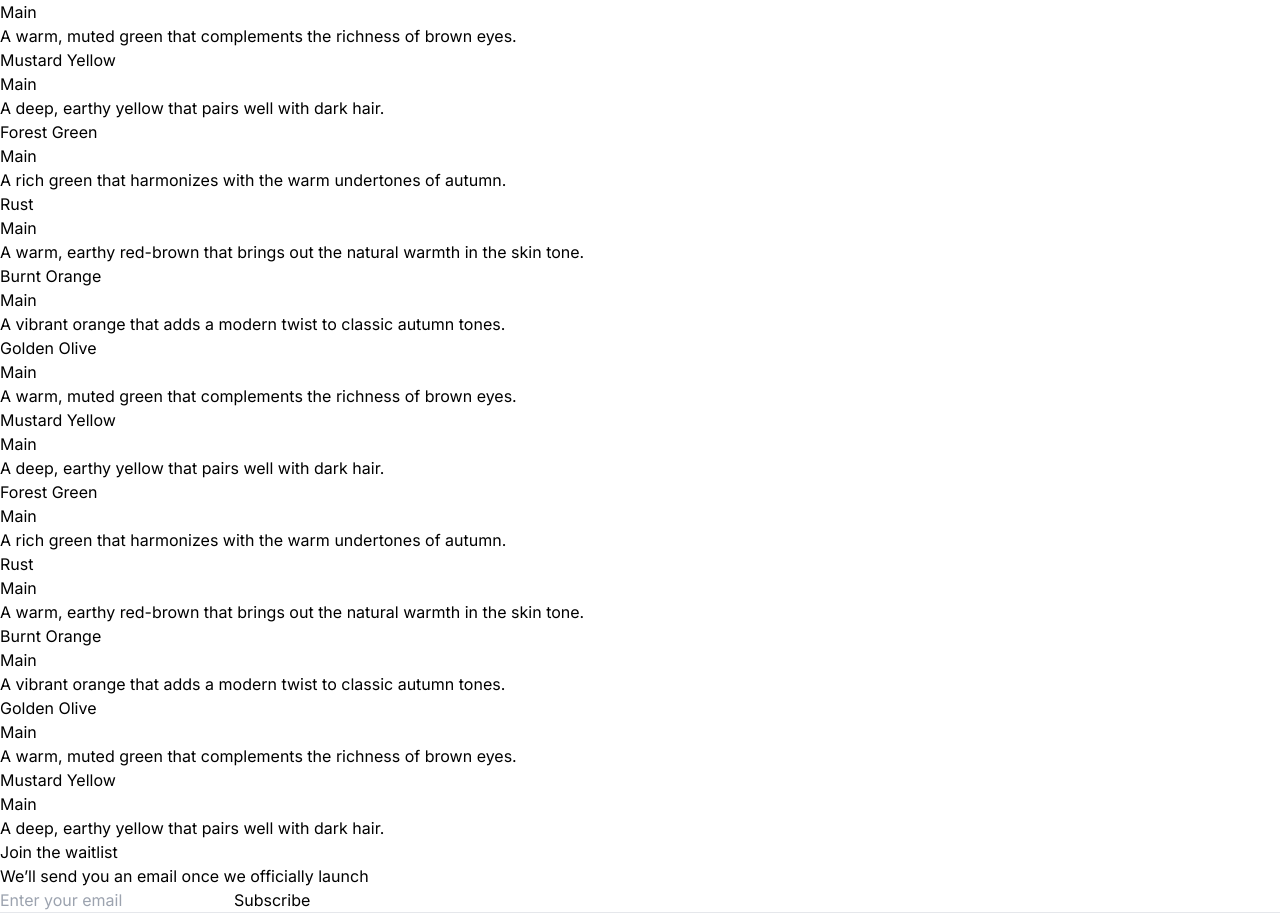
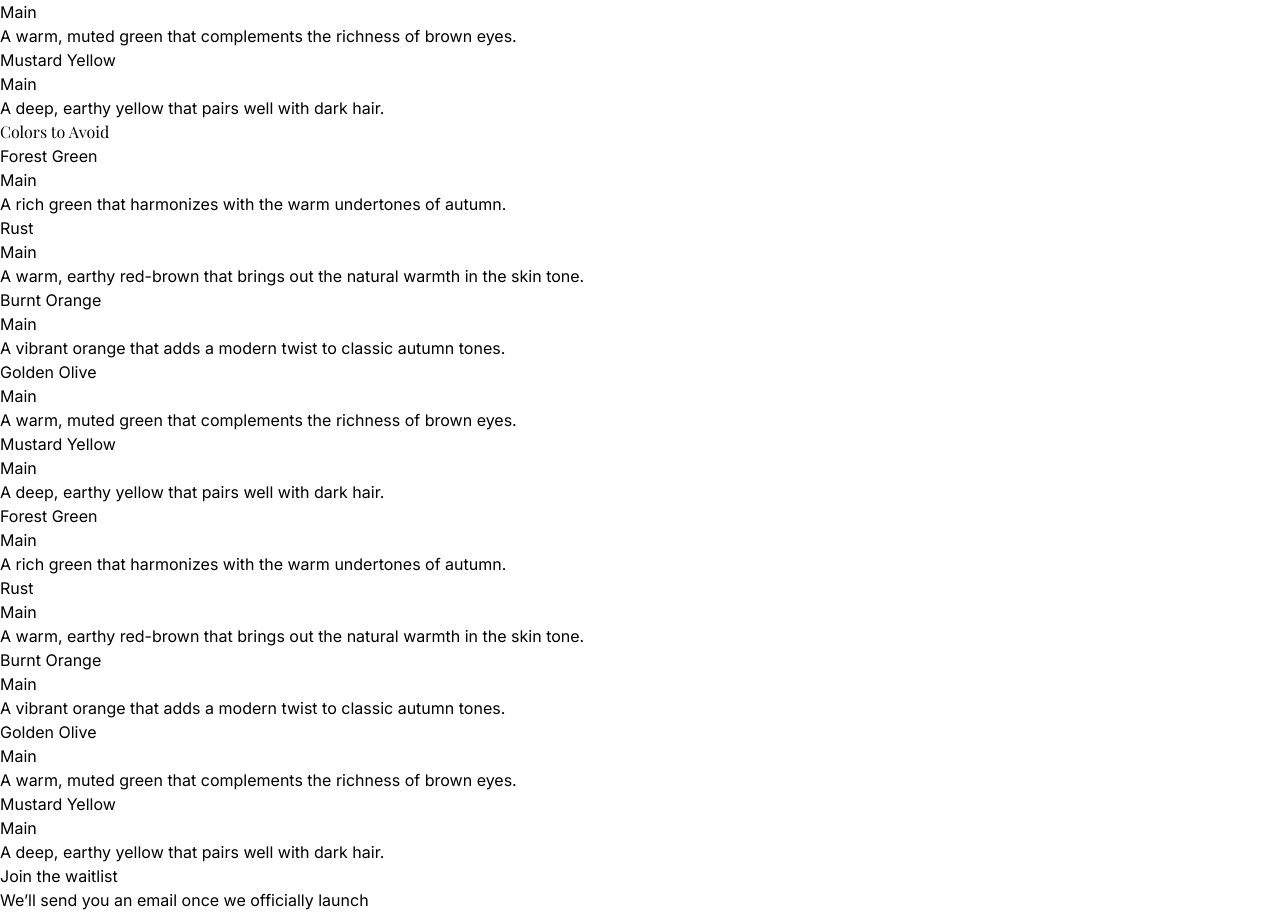
Before and after one commit to fudailzafar/Attyre, a React (Vite) app: page /curations in a window 1280 px wide. Shown: the part 1920-2836 px from the top of the page. Built offline with nearby package versions, Linux system fonts and the light colour scheme; a web font is replaced by a local one.

Commit message:
fix: add 'Colors to Avoid' section

```diff
--- a/src/components/ColourSection.jsx
+++ b/src/components/ColourSection.jsx
@@ -2,7 +2,7 @@ import React from "react";
 
 const ColourSection = () => {
   return (
-    <div className="w-[100%] flex flex-row max-w-96 gap-10 py-10">
+    <div className="w-[100%] flex flex-row max-w-96 gap-10 py-5">
       <div>
         <div className="px-[90px] py-[100px] bg-[#228B22]"></div>
         <div>
--- a/src/components/Personalised.jsx
+++ b/src/components/Personalised.jsx
@@ -3,8 +3,8 @@ import ColourSection from "./ColourSection";
 
 const Personalised = () => {
   return (
-    <div className="bg-[#F8F7F4]">
-      <div className="flex flex-col w-[70%] justify-center items-start mx-auto">
+    <div className="bg-[#F8F7F4] mx-auto">
+      <div className="flex flex-col w-[80%] md:w-[70%] justify-center items-start mx-auto">
         <div>
           <h1 className="playfair font-semibold text-4xl text-[#0C111D] mt-5">
             Your Personalized Palette
@@ -42,6 +42,9 @@ const Personalised = () => {
           <ColourSection />
         </div>
         <div>
+          <h2 className="playfair text-[#0C111D] font-semibold text-2xl">Colors to Avoid</h2>
+        </div>
+        <div>
           <ColourSection />
         </div>
         <div>
```
